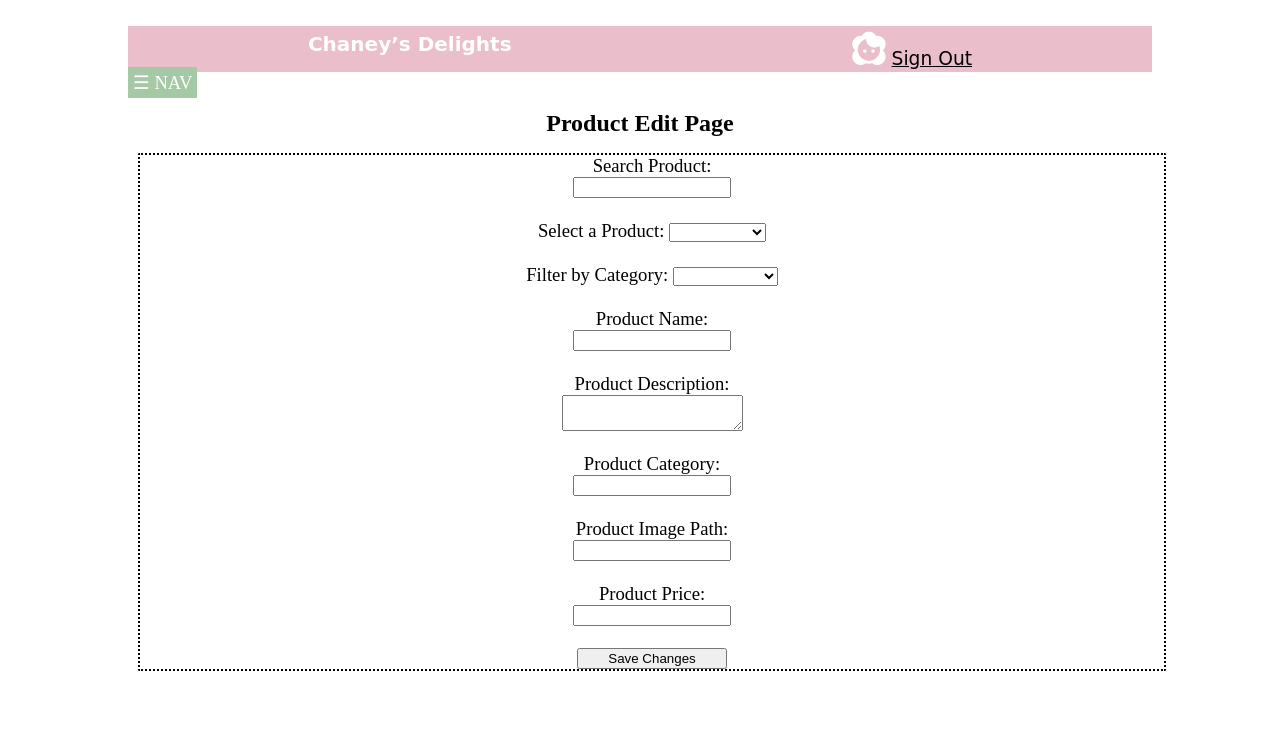
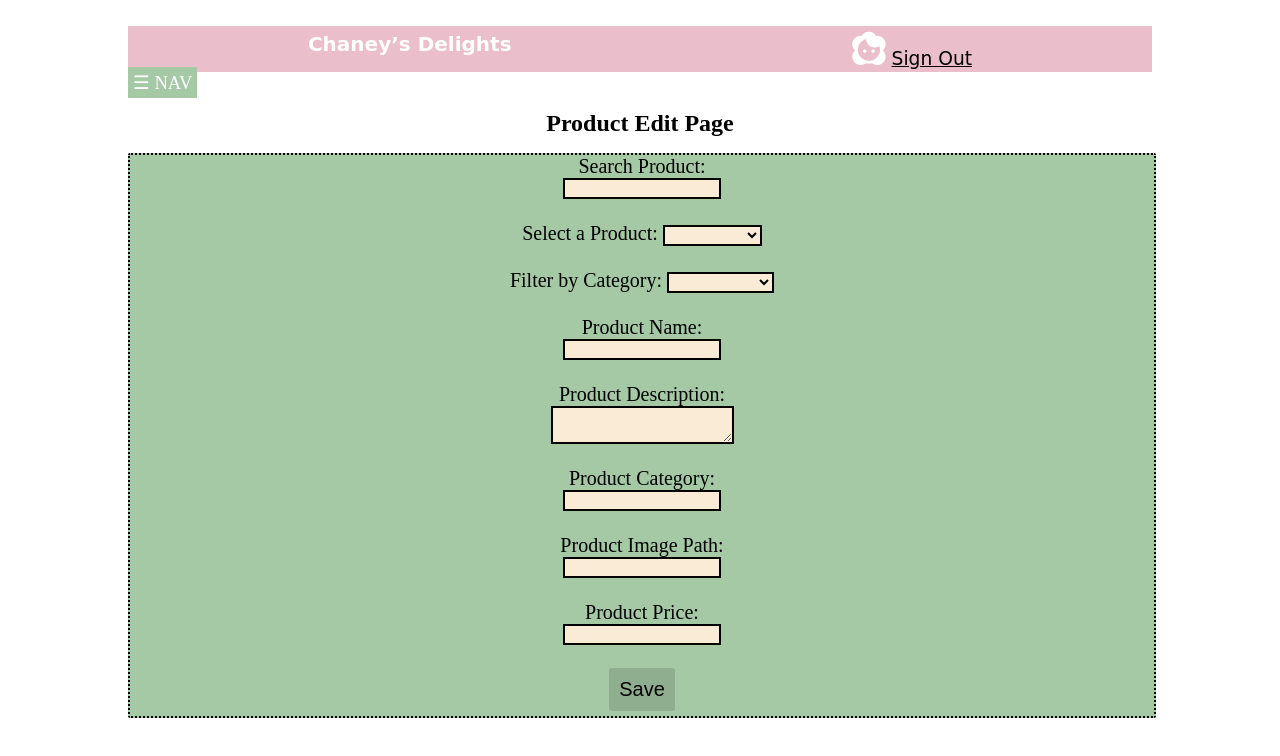
Before and after one commit to TTQBqueen/TTQBqueen.github.io, a plain HTML site: page csc300x-Final/Edit.html in a window 1280 px wide. Drawn offline with Linux system fonts and the light colour scheme.

Commit message:
style admin

```diff
--- a/csc300x-Final/Edit.html
+++ b/csc300x-Final/Edit.html
@@ -64,9 +64,8 @@
        <option value="1">Catagor 4</option>
     </select></span>
     <br>
-    <!-- Product Details Form -->
-    <form id="productForm" onsubmit="saveProduct(event)">
-
+    <!-- Product Details Form  add onsubmit="saveProduct(event)"-->
+    <form id="productForm">
         <label for="productName">Product Name:</label>
         <input type="text" id="productName" required>
         <br>
@@ -86,8 +85,7 @@
         <label for="productPrice">Product Price:</label>
         <input type="number" id="productPrice" step="1.00" required>
         <br>
-
-        <input type="submit" value="Save Changes">
+        <button type="submit">Save</button>
     </form>
 </div>
     <script>
--- a/csc300x-Final/styles/admin.css
+++ b/csc300x-Final/styles/admin.css
@@ -1,11 +1,11 @@
 .container{
 display: flex;
 flex-direction: column;
-justify-content: center;
 border: 2px dotted black;
 width:100%;
 height: 90%;
-margin: 10px;
+background-color: rgb(165, 200, 165);
+font-size: 20px;
 }
 
 input{
@@ -13,6 +13,8 @@ input{
     justify-content: end;
 width: 150px;
 justify-self: flex-end;
+background-color: antiquewhite;
+border: 2px solid black;
 }
 form{
     display: flex;
@@ -22,3 +24,29 @@ form{
     width: 100%;
     height: 100%;
 }
+select{
+    background-color: antiquewhite;
+    border: 2px solid black;
+}
+textarea{
+    background-color: antiquewhite;
+    border: 2px solid black;
+}
+#file{
+border:none;
+display: block;
+width: 300px;
+}
+button , #saveButton{
+    background-color:  rgba(132, 160, 132, 0.638);
+    border: none;
+    font-size: 20px;
+    margin-bottom: 5px;
+    border-radius: 5%;
+    padding: 10px;
+}
+button:hover , #saveButton:hover{
+    background-color:  rgb(117, 147, 117);
+    cursor: pointer;
+    color:white
+}
```
Also changed, not shown: csc300x-Final/bulk.html (+4 -3 lines).
